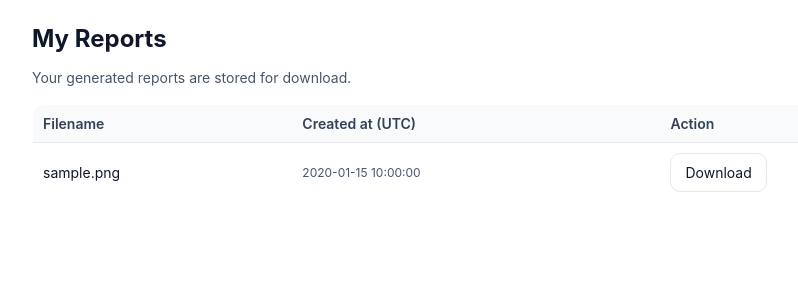
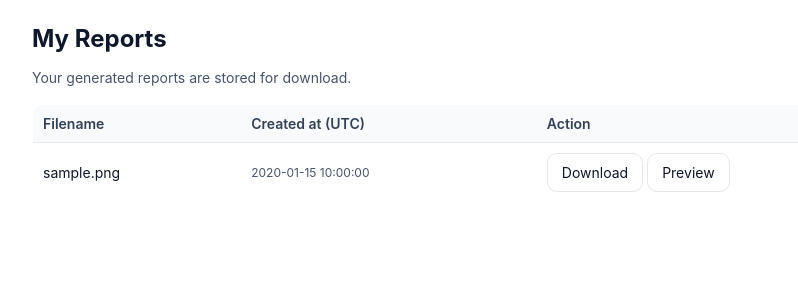
Before and after one commit to RestGenius/restgenius, a Flask app: page /report-history in a window 1280 px wide. Shown: the part 75-375 px from the top of the page, without its empty margins (138-936 px from the left). Run offline with Flask 3, Linux system fonts and the light colour scheme; a user stored in the database is signed in; tables that the repository leaves empty hold one stand-in row (values such as "Sample post").

Commit message:
Update report_history.html

```diff
--- a/templates/report_history.html
+++ b/templates/report_history.html
@@ -55,6 +55,7 @@
             <td class="small">{{ r.created_at.strftime("%Y-%m-%d %H:%M:%S") if r.created_at else "-" }}</td>
             <td>
               <a class="btn" href="{{ url_for('download_report', filename=r.filename) }}">Download</a>
+              <a class="btn" href="{{ url_for('preview_report', filename=r.filename) }}" target="_blank">Preview</a>
             </td>
           </tr>
         {% endfor %}
```
